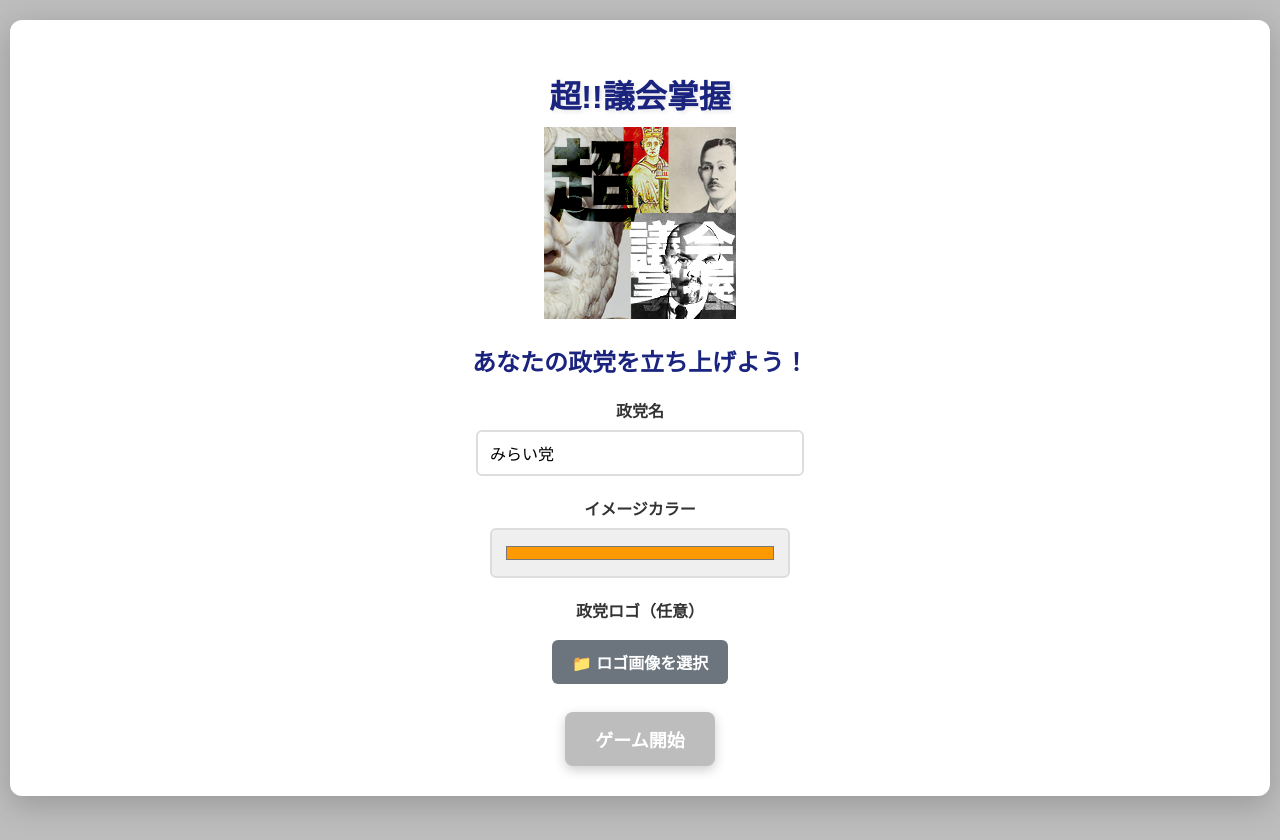
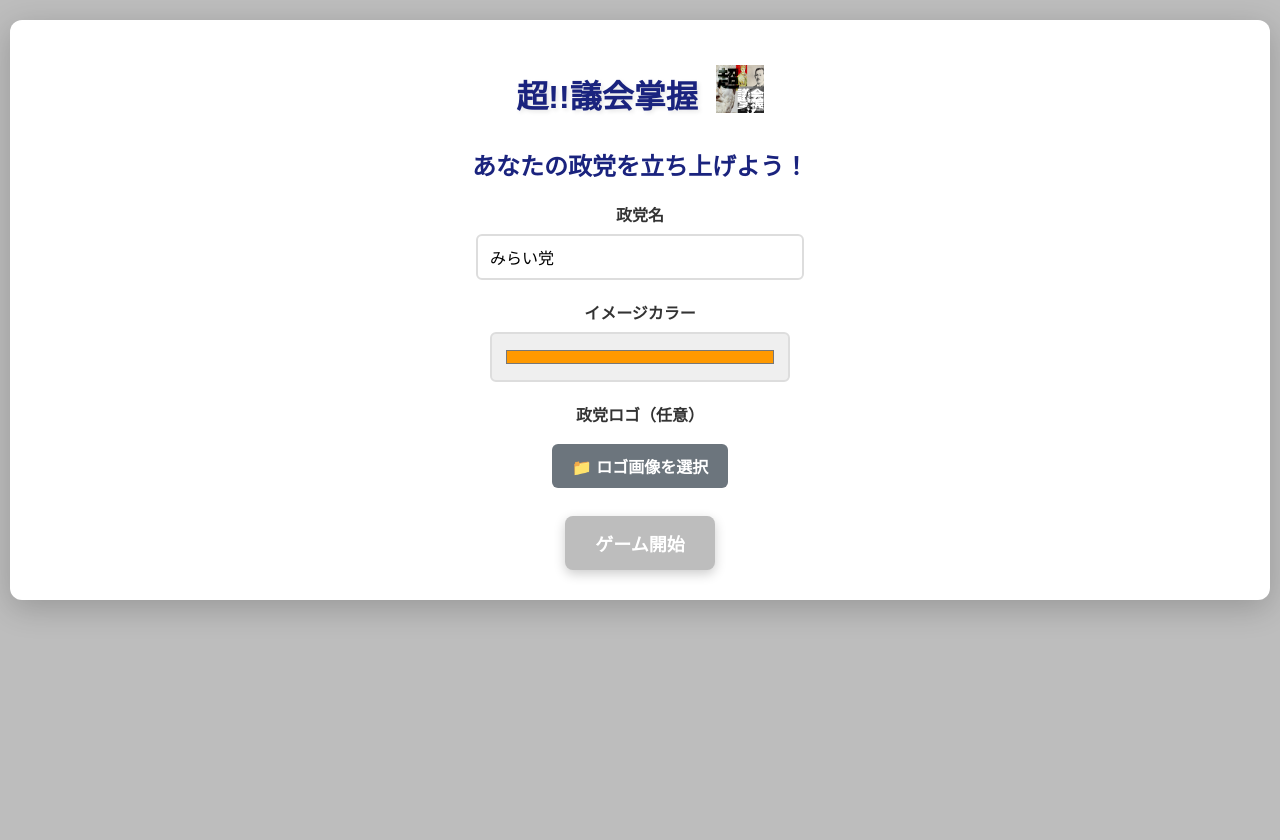
Before and after one commit to iamthe000/tyogikaisyoaku, a plain HTML site: page index.html in a window 1280 px wide. Drawn offline with Linux system fonts and the light colour scheme.

Commit message:
Update index.html

```diff
--- a/index.html
+++ b/index.html
@@ -40,6 +40,18 @@
             font-size: 32px;
             margin-bottom: 10px;
             text-shadow: 2px 2px 4px rgba(0,0,0,0.1);
+        }
+        .header-logo-row {
+            display: flex;
+            align-items: center;
+            justify-content: center;
+            gap: 18px;
+            margin-bottom: 10px;
+        }
+        .main-logo {
+            width: 48px;
+            height: 48px;
+            object-fit: contain;
         }
 
         /* --- Setup Screen --- */
@@ -430,8 +442,10 @@
 </head>
 <body>
     <div class="container">
-        <h1>超!!議会掌握</h1><center><img alt="ロゴ" src="icon192x192.png"></center>
-
+        <div class="header-logo-row">
+            <h1>超!!議会掌握</h1>
+            <img alt="ロゴ" src="icon192x192.png" class="main-logo">
+        </div>
         <div id="setup-screen">
             <h2>あなたの政党を立ち上げよう！</h2>
             <div class="form-group">
```
